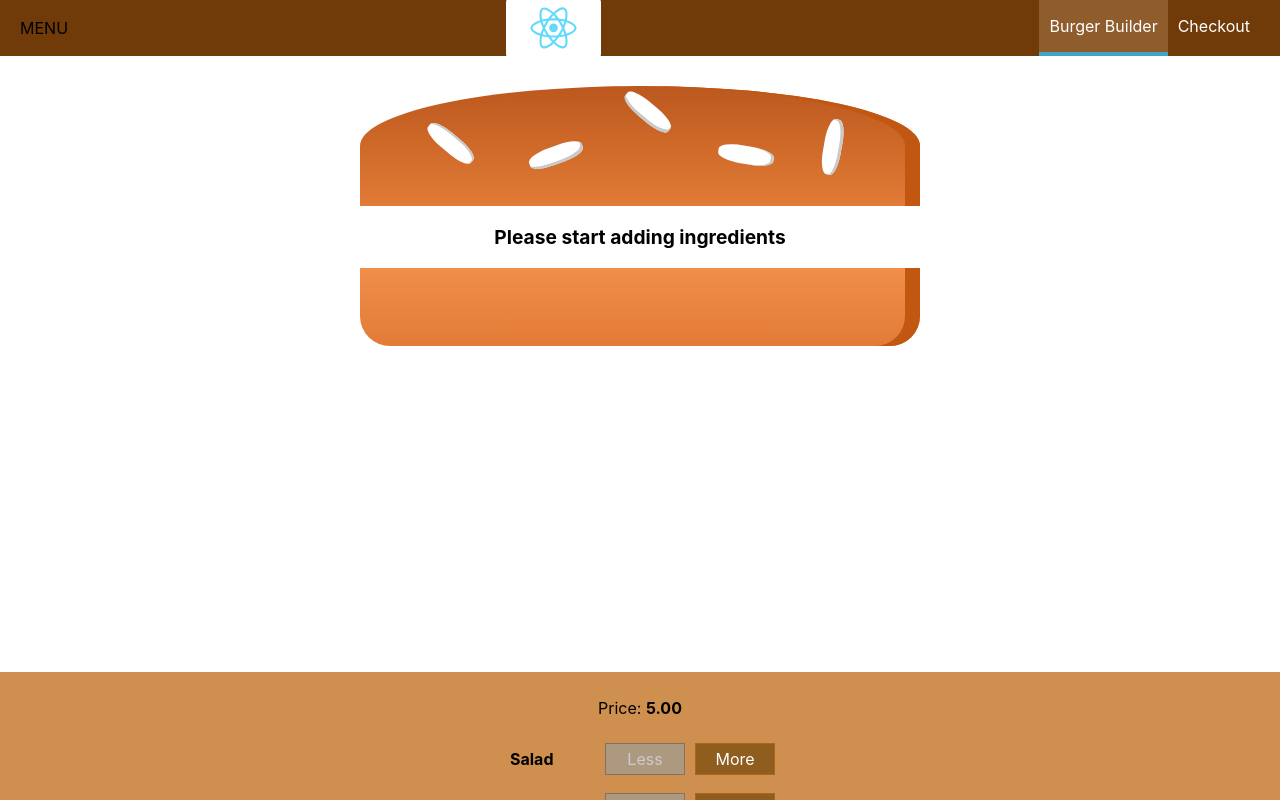
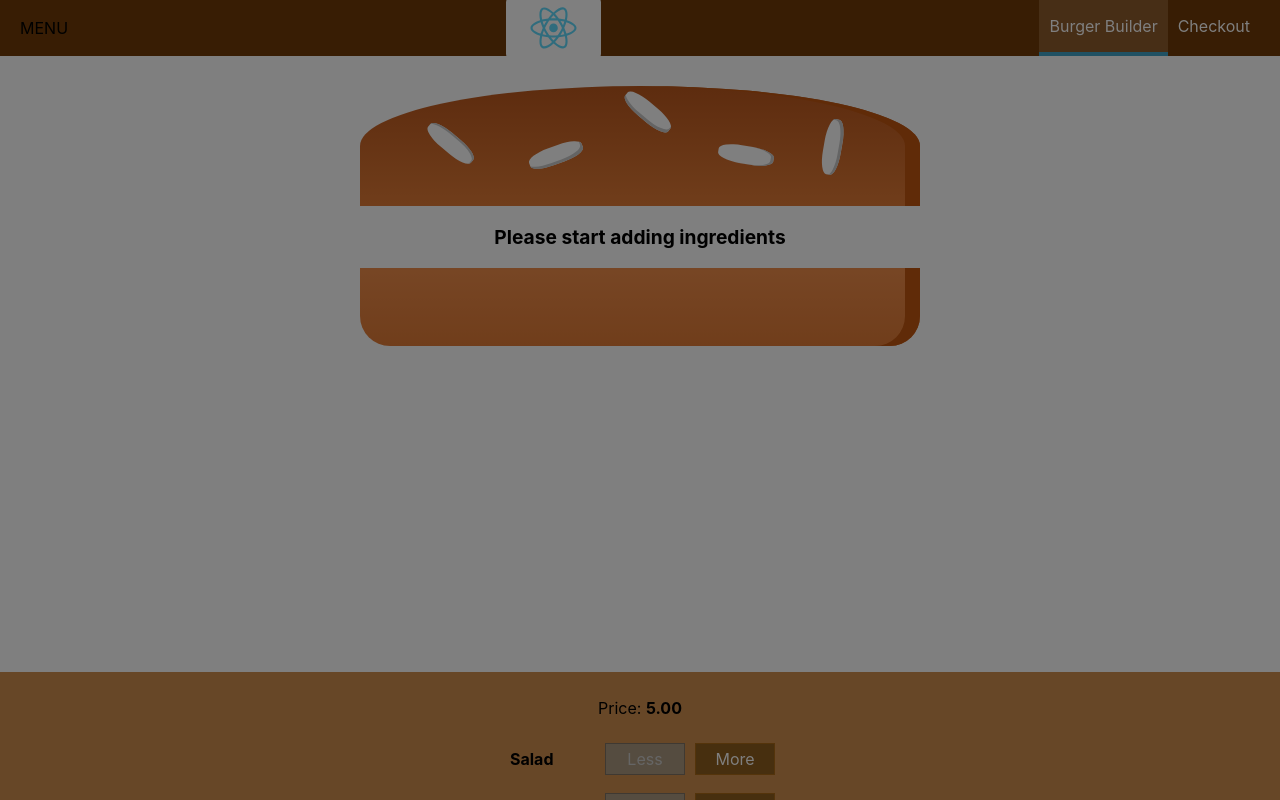
Before and after one commit to Cyberproton/react-basic, a React (Create React App) app: page / in a window 1280 px wide. Shown: the top 800 px of the page. Built offline with nearby package versions, Linux system fonts and the light colour scheme.

Commit message:
Restructure Layout and Backdroping SideDrawer

```diff
--- a/src/App.js
+++ b/src/App.js
@@ -1,6 +1,6 @@
 import React from 'react';
 
-import Layout from './components/Layout/Layout';
+import Layout from './containers/Layout/Layout';
 import BurgerBuilder from './containers/BurgerBuilder/BurgerBuilder';
 
 function App() {
--- a/src/components/Layout/Layout.js
+++ /dev/null
@@ -1,17 +0,0 @@
-import React, { Fragment } from 'react';
-
-import Toolbar from '../Navigation/Toolbar/Toolbar';
-import SideDrawer from '../Navigation/SideDrawer/SideDrawer';
-import styles from './Layout.module.css';
-
-const Layout = (props) => (
-    <Fragment>
-        <Toolbar />
-        <SideDrawer />
-        <main className={styles.Content}>
-            {props.children}
-        </main>
-    </Fragment>
-);
-
-export default Layout;
--- a/src/components/Navigation/Sidedrawer/SideDrawer.js
+++ b/src/components/Navigation/Sidedrawer/SideDrawer.js
@@ -1,12 +1,22 @@
-import React from 'react';
+import React, { Fragment } from 'react';
 
 import NavigationItems from '../NavigationItems/NavigationItems';
+import Backdrop from '../../UI/Backdrop/Backdrop';
 import Logo from '../../Logo/Logo';
 import styles from './SideDrawer.module.css';
 
-const SideDrawer = () => {
+const SideDrawer = (props) => {
+    const backdropStyles = [styles.SideDrawer];
+    if (props.isOpened) {
+        backdropStyles.push(styles.Open);
+    }
+    else {
+        backdropStyles.push(styles.Close);
+    }
     return (
-        <div className={styles.SideDrawer}>
+        <Fragment>
+            <Backdrop show={props.isOpened} clicked={props.closed}/>
+            <div className={backdropStyles.join(' ')}>
                 <div className={styles.Logo}>
                     <Logo />
                 </div>
@@ -14,6 +24,7 @@ const SideDrawer = () => {
                     <NavigationItems />
                 </nav>
             </div>
+        </Fragment>
     );
 };
 
--- /dev/null
+++ b/src/containers/Layout/Layout.js
@@ -0,0 +1,33 @@
+import React, { Fragment, Component } from 'react';
+
+import Toolbar from '../../components/Navigation/Toolbar/Toolbar';
+import SideDrawer from '../../components/Navigation/SideDrawer/SideDrawer';
+import styles from './Layout.module.css';
+
+class Layout extends Component {
+
+    state = {
+        showSideDrawer: true
+    };
+
+    render() {
+        return (
+            <Fragment>
+                <Toolbar />
+                <SideDrawer
+                    isOpened={this.state.showSideDrawer}
+                    closed={this.closeSideDrawerHandler}/>
+                <main className={styles.Content}>
+                    {this.props.children}
+                </main>
+            </Fragment>
+        );
+    }
+
+    closeSideDrawerHandler = () => {
+        this.setState({ showSideDrawer: false });
+    }
+
+}
+
+export default Layout;
```
Also changed, not shown: src/containers/Layout/Layout.module.css (renamed from src/components/Layout/Layout.module.css). Lines whose indentation alone changed are shown as unchanged.
